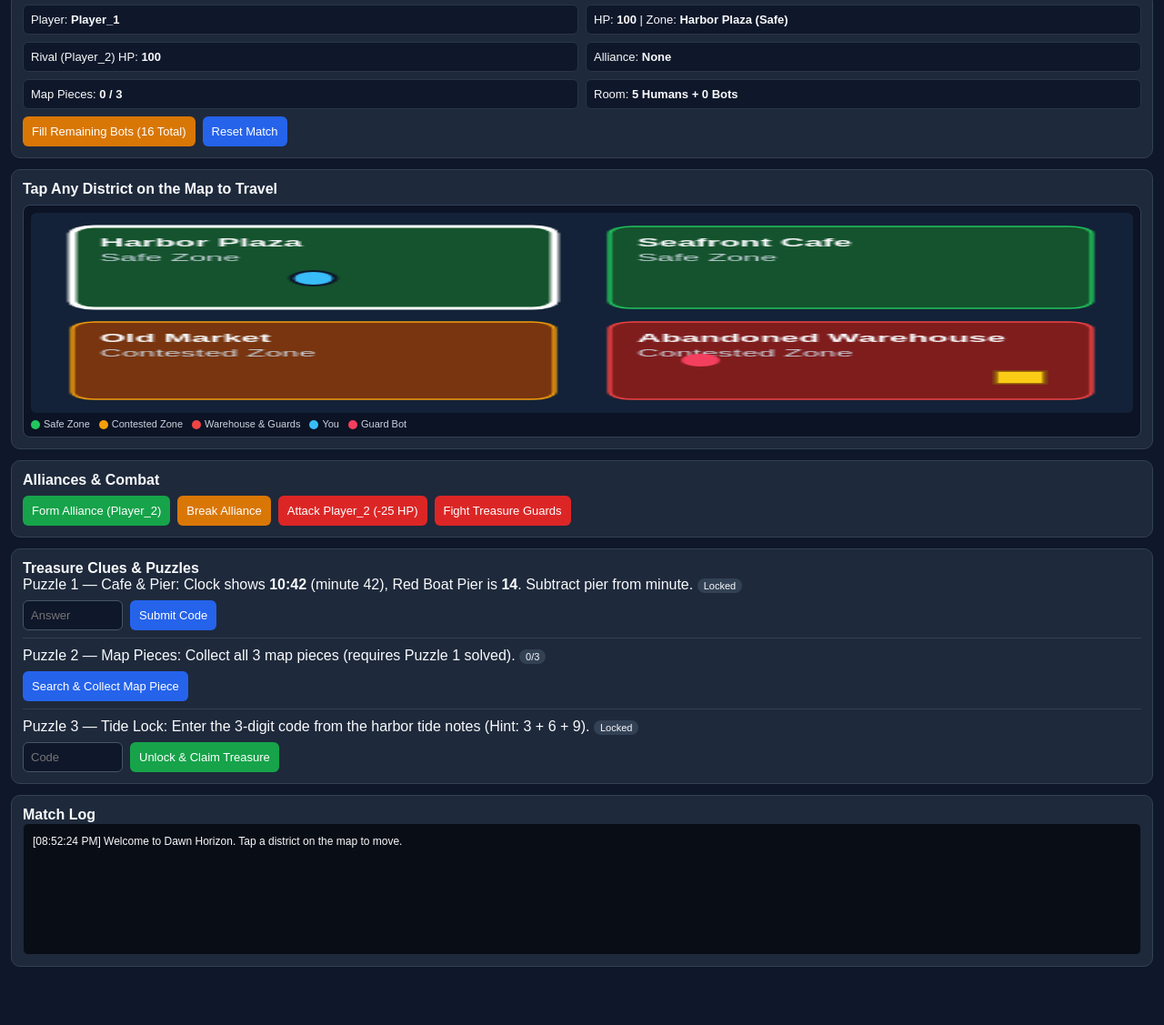
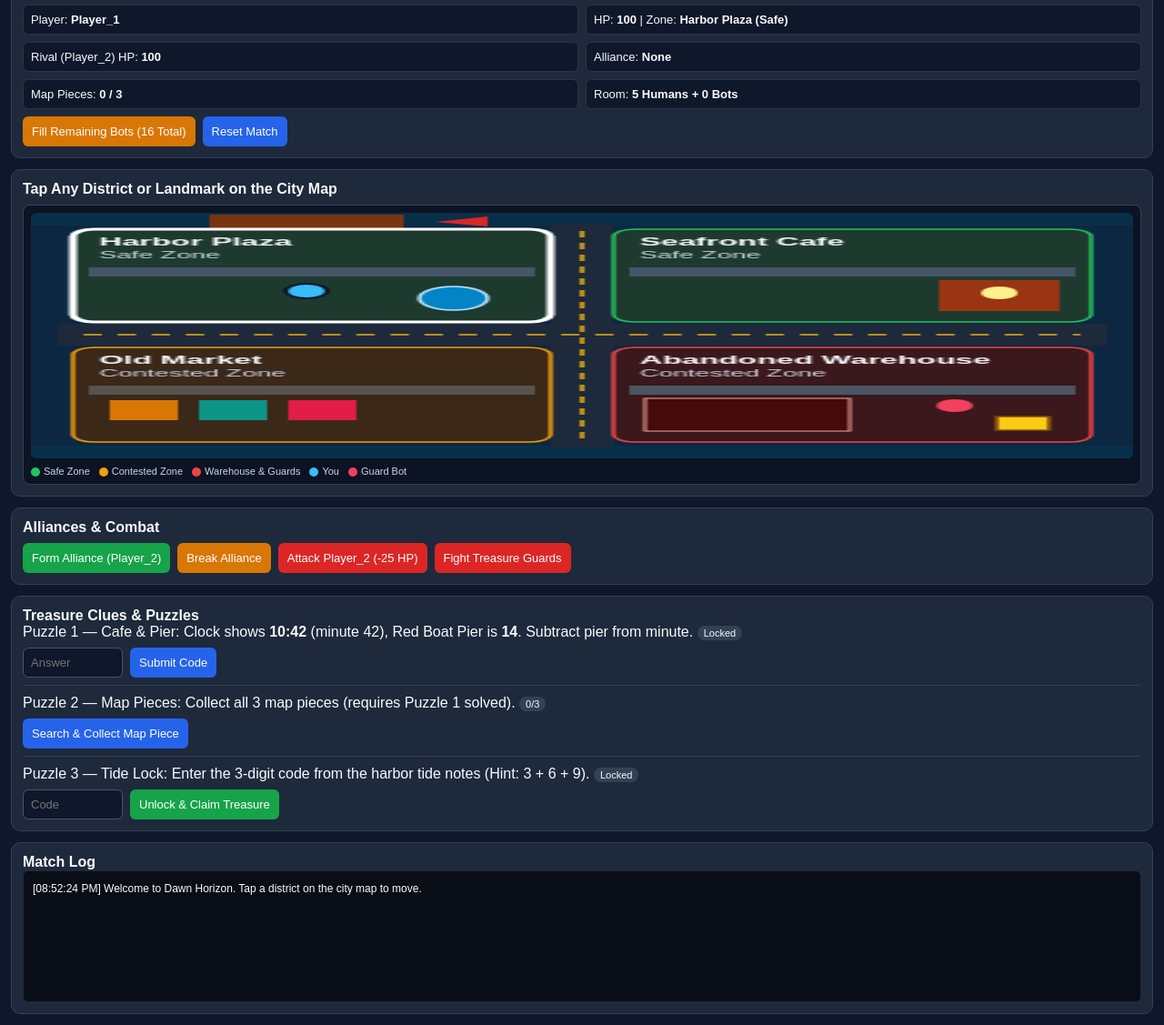
Before and after one commit to jimimimi130-pixel/treasure-of-dawn-, a plain HTML site: page index.html in a window 1280 px wide. Shown: the part 53-1180 px from the top of the page at 91% size. Before the commit the page ends 1128 px from the top, so only its background shows below. Drawn offline with Linux system fonts and the light colour scheme.

Commit message:
Update index.html

```diff
--- a/index.html
+++ b/index.html
@@ -3,7 +3,7 @@
 <head>
   <meta charset="UTF-8" />
   <meta name="viewport" content="width=device-width, initial-scale=1.0" />
-  <title>Treasure of Dawn - Interactive Prototype</title>
+  <title>Treasure of Dawn - Detailed City Prototype</title>
   <style>
     * { box-sizing: border-box; font-family: Arial, Helvetica, sans-serif; }
     body {
@@ -41,10 +41,10 @@
     }
     canvas#cityMap {
       width: 100%;
-      height: 220px;
+      height: 270px;
       display: block;
       border-radius: 6px;
-      background: #132238;
+      background: #0c2742;
       touch-action: manipulation;
     }
     .legend {
@@ -53,7 +53,7 @@
       gap: 10px;
       font-size: 11px;
       color: #cbd5e1;
-      margin-top: 6px;
+      margin-top: 8px;
     }
     .dot {
       display: inline-block;
@@ -127,9 +127,9 @@
 
     <!-- Visual Interactive Map -->
     <div class="card">
-      <strong>Tap Any District on the Map to Travel</strong>
+      <strong>Tap Any District or Landmark on the City Map</strong>
       <div class="map-wrap">
-        <canvas id="cityMap" width="400" height="220"></canvas>
+        <canvas id="cityMap" width="420" height="270"></canvas>
         <div class="legend">
           <span><i class="dot" style="background:#22c55e;"></i>Safe Zone</span>
           <span><i class="dot" style="background:#f59e0b;"></i>Contested Zone</span>
@@ -197,10 +197,46 @@
 
   <script>
     const districts = [
-      { id: "harbor", name: "Harbor Plaza", safe: true, x: 15, y: 15, w: 175, h: 90, color: "#14532d", border: "#22c55e" },
-      { id: "cafe", name: "Seafront Cafe", safe: true, x: 210, y: 15, w: 175, h: 90, color: "#14532d", border: "#22c55e" },
-      { id: "market", name: "Old Market", safe: false, x: 15, y: 120, w: 175, h: 85, color: "#78350f", border: "#f59e0b" },
-      { id: "warehouse", name: "Abandoned Warehouse", safe: false, x: 210, y: 120, w: 175, h: 85, color: "#7f1d1d", border: "#ef4444" }
+      {
+        id: "harbor",
+        name: "Harbor Plaza",
+        safe: true,
+        x: 16, y: 18, w: 182, h: 102,
+        ground: "#1e3a2f",
+        sidewalk: "#475569",
+        border: "#22c55e",
+        spot: { x: 105, y: 86 }
+      },
+      {
+        id: "cafe",
+        name: "Seafront Cafe",
+        safe: true,
+        x: 222, y: 18, w: 182, h: 102,
+        ground: "#1e3a2f",
+        sidewalk: "#475569",
+        border: "#22c55e",
+        spot: { x: 310, y: 86 }
+      },
+      {
+        id: "market",
+        name: "Old Market",
+        safe: false,
+        x: 16, y: 148, w: 182, h: 104,
+        ground: "#3b2818",
+        sidewalk: "#57534e",
+        border: "#f59e0b",
+        spot: { x: 105, y: 214 }
+      },
+      {
+        id: "warehouse",
+        name: "Abandoned Warehouse",
+        safe: false,
+        x: 222, y: 148, w: 182, h: 104,
+        ground: "#3b181c",
+        sidewalk: "#4b5563",
+        border: "#ef4444",
+        spot: { x: 268, y: 214 }
+      }
     ];
 
     const state = {
@@ -217,7 +253,8 @@
       humans: 5,
       bots: 0,
       guardsAlive: 2,
-      guardPos: { x: 295, y: 162, dir: 1 }
+      guardPos: { x: 312, y: 212, dir: 1 },
+      playerPos: { x: 105, y: 86 }
     };
 
     const canvas = document.getElementById("cityMap");
@@ -229,15 +266,94 @@
       log.innerHTML = `<div>[${time}] ${msg}</div>` + log.innerHTML;
     }
 
-    function getDistrictCenter(d) {
-      return { x: d.x + d.w / 2, y: d.y + d.h / 2 };
+    function drawRoadsAndPaths() {
+      // Main horizontal avenue between north & south districts
+      ctx.fillStyle = "#1e293b";
+      ctx.fillRect(10, 122, 400, 24);
+
+      // Main vertical street between west & east districts
+      ctx.fillRect(198, 12, 24, 246);
+
+      // Dashed road markings
+      ctx.save();
+      ctx.strokeStyle = "#eab308";
+      ctx.lineWidth = 1.5;
+      ctx.setLineDash([7, 6]);
+
+      ctx.beginPath();
+      ctx.moveTo(20, 134);
+      ctx.lineTo(400, 134);
+      ctx.stroke();
+
+      ctx.beginPath();
+      ctx.moveTo(210, 20);
+      ctx.lineTo(210, 250);
+      ctx.stroke();
+      ctx.restore();
+
+      // Harbor pier & boat at top edge
+      ctx.fillStyle = "#78350f";
+      ctx.fillRect(68, 2, 74, 16);
+      ctx.fillStyle = "#dc2626";
+      ctx.beginPath();
+      ctx.moveTo(154, 10);
+      ctx.lineTo(174, 4);
+      ctx.lineTo(174, 15);
+      ctx.closePath();
+      ctx.fill();
+    }
+
+    function drawDistrictDetails(d) {
+      // Sidewalk strip
+      ctx.fillStyle = d.sidewalk;
+      ctx.fillRect(d.x + 6, d.y + 42, d.w - 12, 10);
+
+      if (d.id === "harbor") {
+        // Plaza fountain & benches
+        ctx.fillStyle = "#0284c7";
+        ctx.beginPath();
+        ctx.arc(d.x + 145, d.y + 76, 13, 0, Math.PI * 2);
+        ctx.fill();
+        ctx.strokeStyle = "#bae6fd";
+        ctx.lineWidth = 1.5;
+        ctx.stroke();
+      } else if (d.id === "cafe") {
+        // Cafe building & clock tower mark
+        ctx.fillStyle = "#9a3412";
+        ctx.fillRect(d.x + 124, d.y + 56, 46, 34);
+        ctx.fillStyle = "#fef08a";
+        ctx.beginPath();
+        ctx.arc(d.x + 147, d.y + 70, 7, 0, Math.PI * 2);
+        ctx.fill();
+      } else if (d.id === "market") {
+        // Market stalls
+        const colors = ["#d97706", "#0d9488", "#e11d48"];
+        colors.forEach((c, idx) => {
+          ctx.fillStyle = c;
+          ctx.fillRect(d.x + 14 + idx * 34, d.y + 58, 26, 22);
+        });
+      } else if (d.id === "warehouse") {
+        // Large warehouse roof & crates
+        ctx.fillStyle = "#450a0a";
+        ctx.fillRect(d.x + 12, d.y + 56, 78, 36);
+        ctx.strokeStyle = "#fca5a5";
+        ctx.lineWidth = 1;
+        ctx.strokeRect(d.x + 12, d.y + 56, 78, 36);
+      }
     }
 
     function drawMap() {
       ctx.clearRect(0, 0, canvas.width, canvas.height);
 
+      // Water strip at very top & bottom edge
+      ctx.fillStyle = "#082f49";
+      ctx.fillRect(0, 0, canvas.width, 14);
+      ctx.fillRect(0, 256, canvas.width, 14);
+
+      drawRoadsAndPaths();
+
       districts.forEach((d) => {
-        ctx.fillStyle = d.color;
+        ctx.fillStyle = d.ground;
         ctx.strokeStyle = d.id === state.districtId ? "#ffffff" : d.border;
         ctx.lineWidth = d.id === state.districtId ? 3 : 1.5;
         ctx.beginPath();
@@ -245,23 +361,27 @@
         ctx.fill();
         ctx.stroke();
 
+        drawDistrictDetails(d);
+
         ctx.fillStyle = "#f8fafc";
         ctx.font = "bold 12px Arial";
-        ctx.fillText(d.name, d.x + 10, d.y + 22);
+        ctx.fillText(d.name, d.x + 10, d.y + 18);
 
         ctx.fillStyle = "#cbd5e1";
-        ctx.font = "11px Arial";
-        ctx.fillText(d.safe ? "Safe Zone" : "Contested Zone", d.x + 10, d.y + 38);
+        ctx.font = "10px Arial";
+        ctx.fillText(d.safe ? "Safe Zone" : "Contested Zone", d.x + 10, d.y + 32);
       });
 
+      // Treasure chest marker inside Warehouse
       if (!state.treasureClaimed) {
         ctx.fillStyle = "#facc15";
-        ctx.fillRect(350, 174, 18, 14);
+        ctx.fillRect(368, 224, 20, 15);
         ctx.strokeStyle = "#854d0e";
         ctx.lineWidth = 1.5;
-        ctx.strokeRect(350, 174, 18, 14);
+        ctx.strokeRect(368, 224, 20, 15);
       }
 
+      // Guard bot patrol inside Warehouse
       if (state.guardsAlive > 0) {
         ctx.beginPath();
         ctx.arc(state.guardPos.x, state.guardPos.y, 7, 0, Math.PI * 2);
@@ -269,10 +389,9 @@
         ctx.fill();
       }
 
-      const activeDistrict = districts.find((d) => d.id === state.districtId) || districts[0];
-      const center = getDistrictCenter(activeDistrict);
+      // Player marker
       ctx.beginPath();
-      ctx.arc(center.x, center.y + 12, 8, 0, Math.PI * 2);
+      ctx.arc(state.playerPos.x, state.playerPos.y, 8, 0, Math.PI * 2);
       ctx.fillStyle = "#38bdf8";
       ctx.fill();
       ctx.strokeStyle = "#0f172a";
@@ -283,12 +402,17 @@
     setInterval(() => {
       if (state.guardsAlive > 0) {
         state.guardPos.x += state.guardPos.dir * 4;
-        if (state.guardPos.x > 335 || state.guardPos.x < 245) {
+        if (state.guardPos.x > 352 || state.guardPos.x < 282) {
           state.guardPos.dir *= -1;
         }
       }
+
+      const target = districts.find((d) => d.id === state.districtId) || districts[0];
+      state.playerPos.x += (target.spot.x - state.playerPos.x) * 0.35;
+      state.playerPos.y += (target.spot.y - state.playerPos.y) * 0.35;
+
       drawMap();
-    }, 140);
+    }, 100);
 
     canvas.addEventListener("click", (e) => {
       const rect = canvas.getBoundingClientRect();
@@ -307,7 +431,7 @@
       state.districtId = d.id;
       state.zone = d.name;
       state.isSafe = d.safe;
-      logMsg(`Traveled to ${d.name}. ${d.safe ? "Safe Zone active." : "Contested Zone: combat enabled!"}`);
+      logMsg(`Moved along city streets to ${d.name}. ${d.safe ? "Safe Zone active." : "Contested Zone: combat enabled!"}`);
       updateUI();
       drawMap();
     }
@@ -357,7 +481,7 @@
 
     function attackRival() {
       if (state.isSafe) {
-        logMsg("Cannot attack inside a Safe Zone. Tap a Contested Zone first.");
+        logMsg("Cannot attack inside a Safe Zone. Travel to a Contested Zone first.");
         return;
       }
       if (state.alliedWithRival) {
@@ -456,14 +580,15 @@
       state.treasureClaimed = false;
       state.bots = 0;
       state.guardsAlive = 2;
-      state.guardPos = { x: 295, y: 162, dir: 1 };
+      state.guardPos = { x: 312, y: 212, dir: 1 };
+      state.playerPos = { x: 105, y: 86 };
       document.getElementById("log").innerHTML = "";
-      logMsg("Match reset. Tap any district on the map to begin.");
+      logMsg("Match reset. Tap any district on the city map to begin.");
       updateUI();
       drawMap();
     }
 
-    logMsg("Welcome to Dawn Horizon. Tap a district on the map to move.");
+    logMsg("Welcome to Dawn Horizon. Tap a district on the city map to move.");
     updateUI();
     drawMap();
   </script>
```
